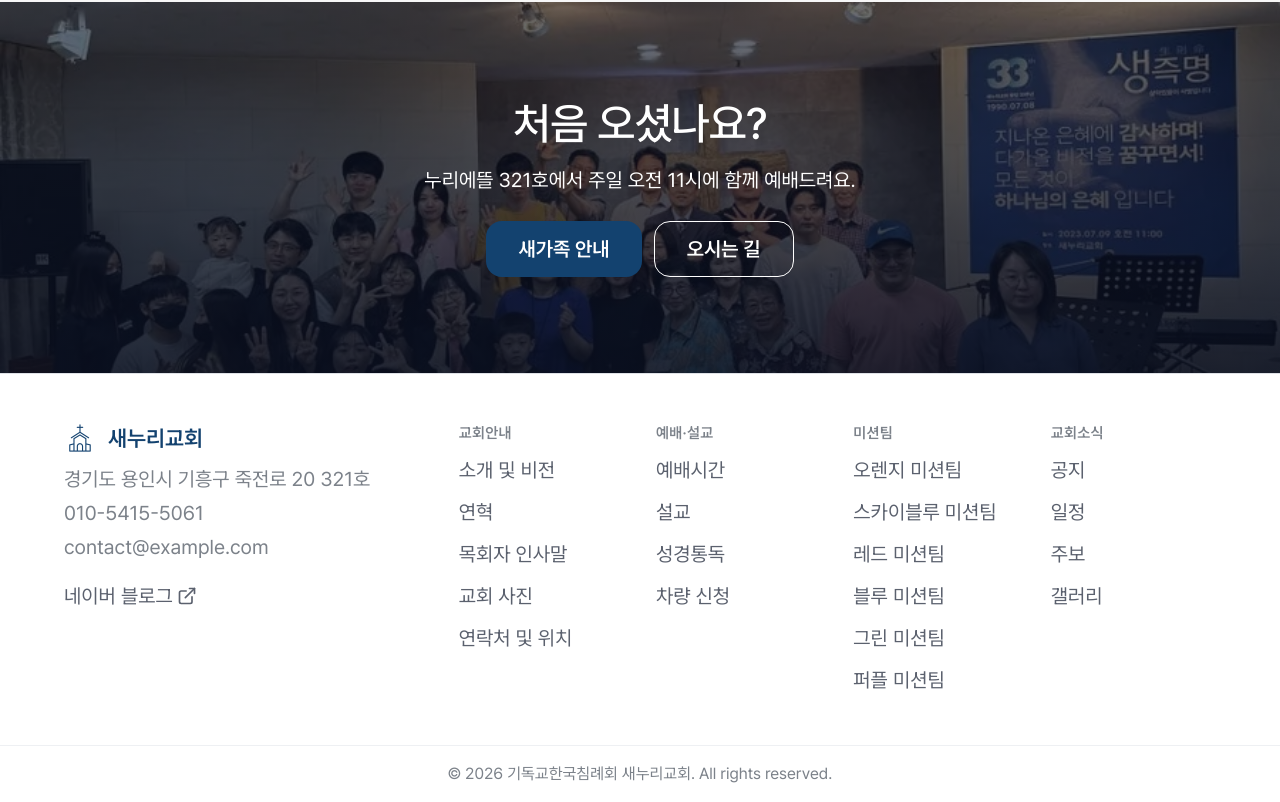
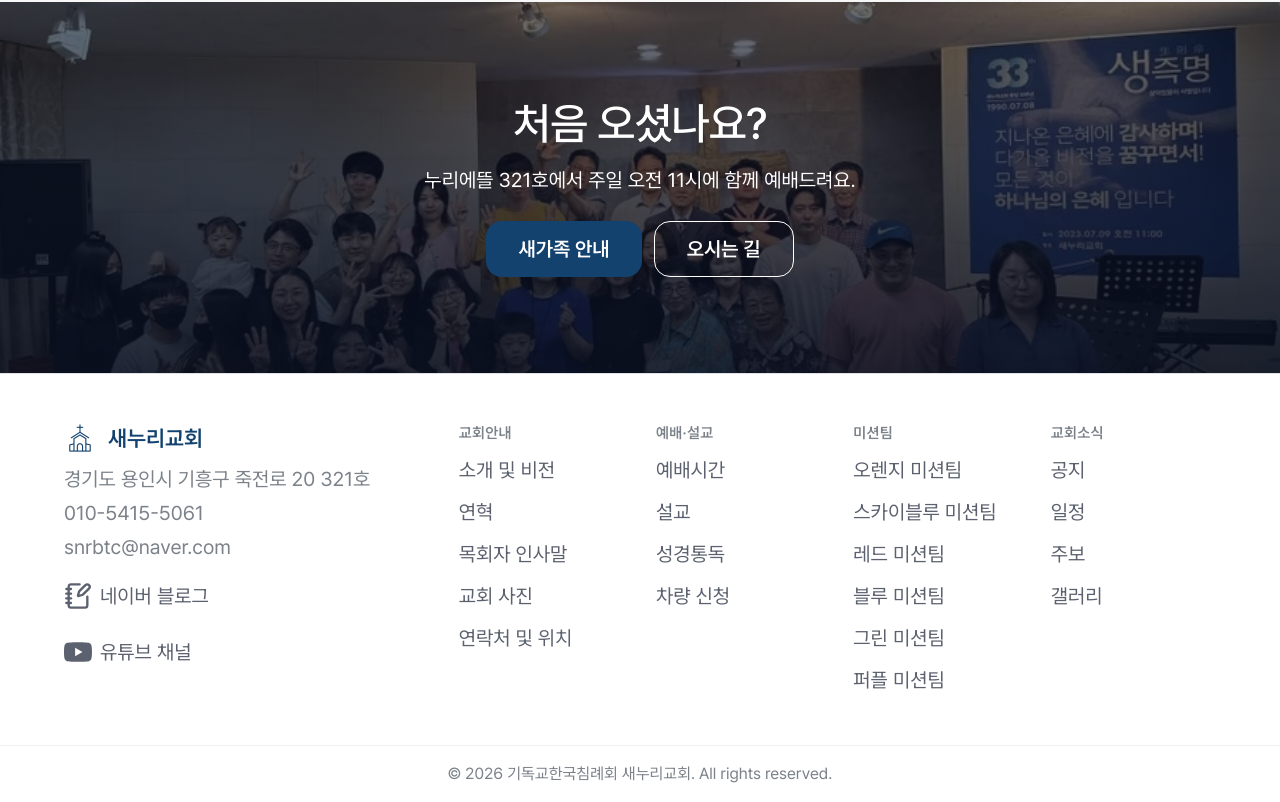
Before and after one commit to church-template/saenuri-church, a Next.js app in the folder client/: page / in a window 1280 px wide. Shown: the part 8956-9758 px from the top of the page. Built offline with nearby package versions, Linux system fonts and the light colour scheme; no server answers.

Commit message:
feat: 푸터에 유튜브 채널 링크 추가하고 대표 이메일 교체 #60

```diff
--- /dev/null
+++ b/client/src/components/common/YoutubeIcon.tsx
@@ -0,0 +1,16 @@
+// 유튜브 로고 — lucide 1.x에는 브랜드 아이콘이 없어 인라인 SVG로 둔다(Simple Icons, CC0).
+// lucide와 같은 규약: size prop, currentColor(토큰 상속), 장식이라 aria-hidden.
+export function YoutubeIcon({ size = 20 }: { size?: number }) {
+  return (
+    <svg
+      xmlns="http://www.w3.org/2000/svg"
+      viewBox="0 0 24 24"
+      width={size}
+      height={size}
+      fill="currentColor"
+      aria-hidden="true"
+    >
+      <path d="M23.498 6.186a3.016 3.016 0 0 0-2.122-2.136C19.505 3.545 12 3.545 12 3.545s-7.505 0-9.377.505A3.017 3.017 0 0 0 .502 6.186C0 8.07 0 12 0 12s0 3.93.502 5.814a3.016 3.016 0 0 0 2.122 2.136c1.871.505 9.376.505 9.376.505s7.505 0 9.377-.505a3.015 3.015 0 0 0 2.122-2.136C24 15.93 24 12 24 12s0-3.93-.502-5.814zM9.545 15.568V8.432L15.818 12l-6.273 3.568z" />
+    </svg>
+  );
+}
--- a/client/src/components/shell/SiteFooter.tsx
+++ b/client/src/components/shell/SiteFooter.tsx
@@ -1,7 +1,8 @@
 import Image from "next/image";
 import Link from "next/link";
-import { ExternalLink } from "lucide-react";
+import { NotebookPen } from "lucide-react";
 import { Container } from "./Container";
+import { YoutubeIcon } from "@/components/common/YoutubeIcon";
 import { typo } from "@/constants/typography";
 import { cn } from "@/lib/utils";
 import {
@@ -12,8 +13,9 @@ import {
   CHURCH_PHONE,
   CHURCH_EMAIL,
   CHURCH_BLOG_URL,
+  CHURCH_YOUTUBE_URL,
 } from "@/constants/church";
-import { FOOTER_BLOG_LABEL } from "@/constants/content";
+import { FOOTER_BLOG_LABEL, FOOTER_YOUTUBE_LABEL } from "@/constants/content";
 import { FOOTER_COLUMNS } from "@/constants/navigation";
 
 // footer-light(교회 정보 + 링크열) + legal-band(저작권). canvas 배경, 헤어라인 구분.
@@ -42,16 +44,30 @@ export function SiteFooter() {
             <br />
             {CHURCH_EMAIL}
           </address>
-          {/* 교회 블로그(#51) — 바깥 사이트라 새 탭. 주소가 비면 줄째 숨긴다. 48px 터치 타깃(고령 사용자). */}
+          {/* 교회 블로그(#51) — 바깥 사이트라 새 탭. 주소가 비면 줄째 숨긴다. 48px 터치 타깃(고령 사용자).
+              아이콘은 글자 앞에 장식으로만 둔다 — 아이콘만 두면 고령 사용자가 무엇인지 알아보기 어렵다. */}
           {CHURCH_BLOG_URL ? (
             <a
               href={CHURCH_BLOG_URL}
               target="_blank"
               rel="noopener noreferrer"
-              className={cn(typo.bodyMd, "inline-flex min-h-12 items-center gap-xxs self-start text-body hover:text-ink")}
+              className={cn(typo.bodyMd, "inline-flex min-h-12 items-center gap-xs self-start text-body hover:text-ink")}
             >
+              <NotebookPen size={28} aria-hidden />
               {FOOTER_BLOG_LABEL}
-              <ExternalLink size={20} aria-hidden />
+              <span className="sr-only">(새 탭에서 열림)</span>
+            </a>
+          ) : null}
+          {/* 교회 유튜브 채널 — 블로그 링크와 같은 결(새 탭·48px 터치 타깃). 주소가 비면 줄째 숨긴다. */}
+          {CHURCH_YOUTUBE_URL ? (
+            <a
+              href={CHURCH_YOUTUBE_URL}
+              target="_blank"
+              rel="noopener noreferrer"
+              className={cn(typo.bodyMd, "inline-flex min-h-12 items-center gap-xs self-start text-body hover:text-ink")}
+            >
+              <YoutubeIcon size={28} />
+              {FOOTER_YOUTUBE_LABEL}
               <span className="sr-only">(새 탭에서 열림)</span>
             </a>
           ) : null}
--- a/client/src/constants/church.ts
+++ b/client/src/constants/church.ts
@@ -70,8 +70,10 @@ export const CHURCH_GEO: { latitude: number; longitude: number } | null = {
 // 교회 대표번호 — 담임목사님 휴대폰(교회 결정, 2026-11-12).
 export const CHURCH_PHONE = "010-5415-5061";
 // 교회 대표 이메일 — 도메인 메일이 아니라 실제 사용 중인 주소라 리터럴로 둔다.
-// TODO(교회 확인): 이메일 미수령 — 배포 전 교체
-export const CHURCH_EMAIL = "contact@example.com";
+export const CHURCH_EMAIL = "snrbtc@naver.com";
+
+// 교회 유튜브 채널 — 푸터 링크가 쓴다. 빈 문자열이면 링크가 숨는다(채널 없는 교회).
+export const CHURCH_YOUTUBE_URL = "https://www.youtube.com/channel/UCZr4SBZ41LCRbE4g6UNkOUA";
 
 // 교회 네이버 블로그 — 푸터 링크와 홈 "블로그 새 글" 구간이 쓴다(#51).
 // 둘 다 빈 문자열이면 링크·구간이 통째로 숨는다(블로그 없는 교회).
--- a/client/src/constants/content.ts
+++ b/client/src/constants/content.ts
@@ -526,6 +526,8 @@ export const MAIN_WORSHIP = {
 
 // 푸터 교회 정보 칸의 블로그 링크 문구(#51).
 export const FOOTER_BLOG_LABEL = "네이버 블로그";
+// 푸터 교회 정보 칸의 유튜브 링크 문구.
+export const FOOTER_YOUTUBE_LABEL = "유튜브 채널";
 
 // 메인 데이터 섹션 타이틀·빈 상태 문구(가이드 13.2 빈 배열 처리) — 콘텐츠 하드코딩 금지(12장).
 export const MAIN_SECTIONS = {
```
Also changed, not shown: 2 other files (tests, documents, lock files or other folders).
